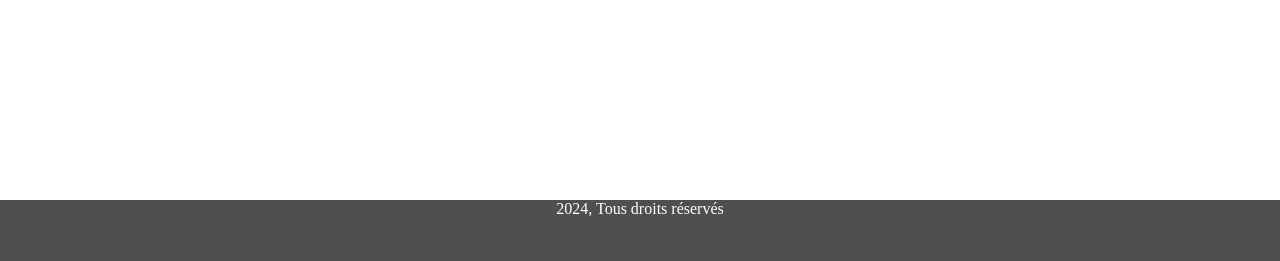
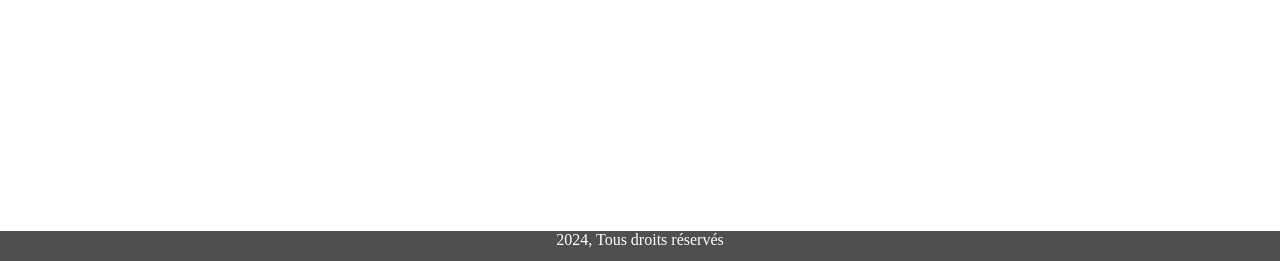
Before and after one commit to crdevio/ProjetBDD, a Flask app: page / in a window 1280 px wide. Shown: the part 539-800 px from the top of the page. Run offline with Flask 3, Linux system fonts and the light colour scheme.

Commit message:
bon bandeau

```diff
--- a/skeleton/static/style.css
+++ b/skeleton/static/style.css
@@ -106,7 +106,7 @@ footer
     left: 0px;
     right: 0px;
     bottom: 0px;
-    height: 61px;
+    height: 30px;
     margin: 0px;
     color: rgb(255,255,255);
     text-align: center;
```
